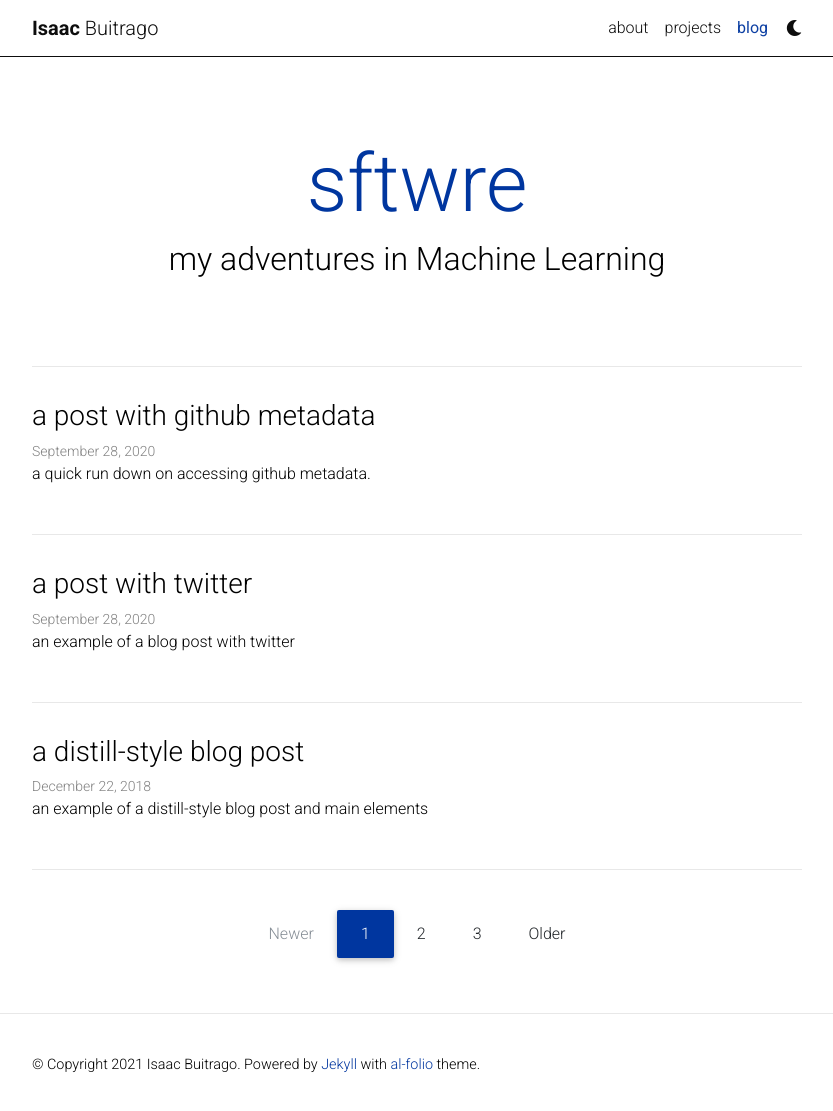
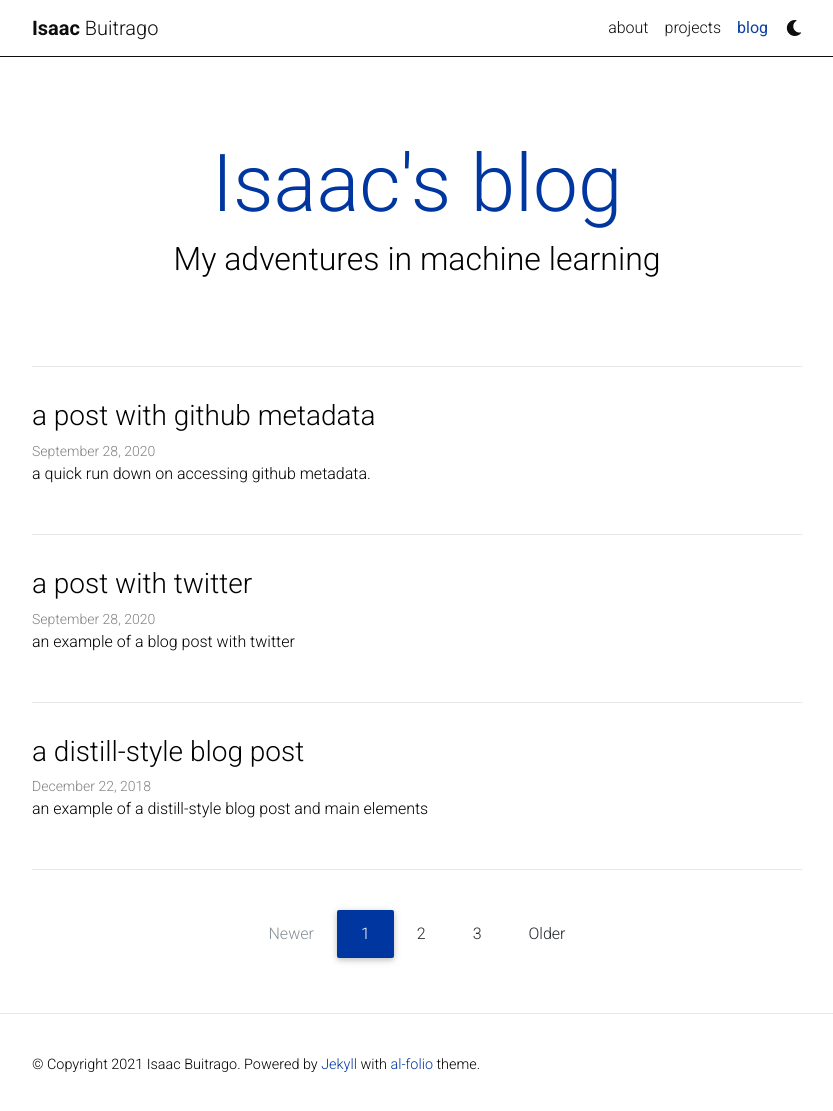
Before and after one commit to sftwre/sftwre.github.io, a Jekyll site: the page built from blog/index.html, in a window 1280 px wide and 1116 px high. Shown: the top 1111 px of the window, without its empty margins (223-1056 px from the left). Built offline with Jekyll 4.4.1, drawn with Linux system fonts in a browser that asks for light colours; nearby versions of some CDN libraries; the list of posts is cut into pages by our own code; a style sheet for code colours, icons or effects is not loaded.

Commit message:
Changed blog name

```diff
--- a/_config.yml
+++ b/_config.yml
@@ -52,8 +52,8 @@ google_analytics: UA-XXXXXXXXX # out your google-analytics code
 # Blog
 # -----------------------------------------------------------------------------
 
-blog_name: sftwre  # your blog must have a name for it to show up in the nav bar
-blog_description: my adventures in Machine Learning
+blog_name: Isaac's blog  # your blog must have a name for it to show up in the nav bar
+blog_description: My adventures in machine learning
 permalink: /blog/:year/:title/
 
 # Pagination
```
